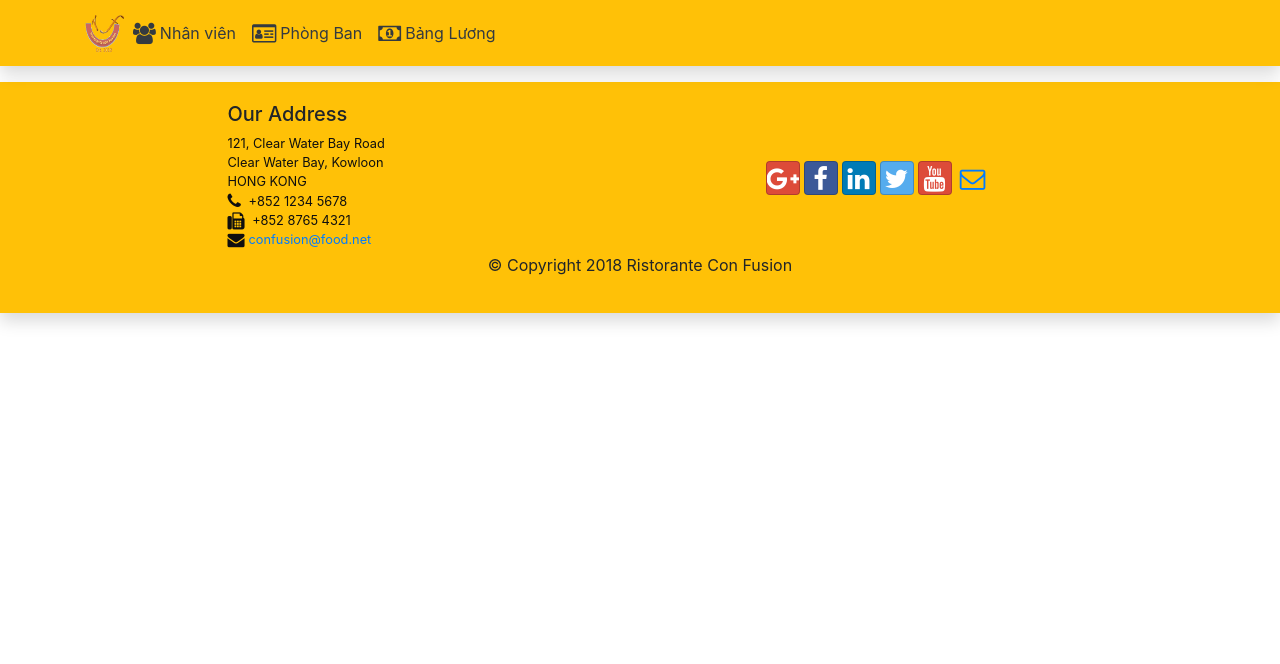
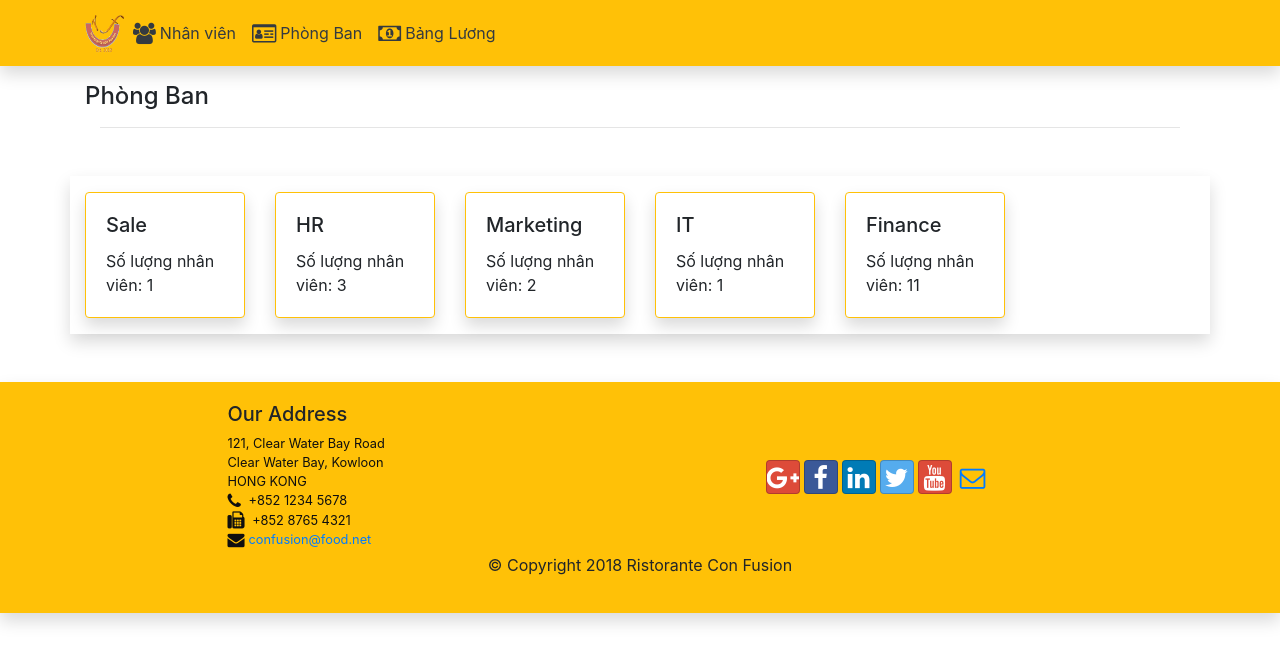
Before and after one commit to ciddt/FunixAss, a React (Create React App) app: page /department in a window 1280 px wide. Shown: the top 664 px of the page. Built offline with nearby package versions, Linux system fonts and the light colour scheme.

Commit message:
DepartmentComponent Finished

```diff
--- /dev/null
+++ b/src/components/DepartmentComponent.js
@@ -0,0 +1,37 @@
+import React from "react";
+
+const RenderDepartment = ({department}) => (
+    <div className="col-12 col-md-4 col-lg-2">
+        <div className="card border-warning mt-3 mb-3 shadow">
+            <div className="card-body">
+                <h5 className="card-title">{department.name}</h5>
+                <p className="card-text">
+                    {`Số lượng nhân viên: ${department.numberOfStaff}` }
+                </p>
+            </div>
+        </div>
+    </div>
+)
+
+const Department = (props) => {
+    return (
+        <div className="container">
+            <h4 className="mt-2">Phòng Ban</h4>
+            <div className="col-12">
+                <hr/>
+            </div>
+            <div className="row shadow mt-5 mb-5">
+                {
+                    props.departments.map((department) => (
+                        <RenderDepartment
+                            key={department.id}
+                            department={department}
+                        />
+                    ))
+                }
+            </div>
+        </div>
+    )
+}
+
+export default Department;
--- a/src/components/MainComponent.js
+++ b/src/components/MainComponent.js
@@ -1,48 +1,52 @@
 import React, { Component } from "react";
 import Header from "./HeaderComponent";
 import StaffList from "./StaffListComponent";
+import Department from "./DepartmentComponent";
 import Footer from "./FooterComponent";
 import { STAFFS, DEPARTMENTS } from "../shared/staffs";
 import { Switch, Route, Redirect } from "react-router-dom";
 
 class Main extends Component {
-    constructor (props) {
+  constructor(props) {
     super(props);
     this.state = {
       staffs: STAFFS,
-            departments: DEPARTMENTS
-        }
+      departments: DEPARTMENTS,
+    };
   }
 
-    render () {
+  render() {
     const addStaff = (staff) => {
       // Tạo id random để không bị trùng nhau
-            const id = Math.floor(Math.random() * 1000 + 1)
+      const id = Math.floor(Math.random() * 1000 + 1);
       // Khi nhập thêm một danh sách các staff, dữ liệu sẽ được thêm lưu mới vào biến newStaff trong đó
       // state được set lại gồm dữ liệu cũ (sử dụng toán tử  spread và thêm newStaff)
-            const newStaff = {id, ...staff};
+      const newStaff = { id, ...staff };
       this.setState({
         staff: [...this.state.staffs, newStaff],
-            })
-        }
+      });
+    };
 
     return (
       <div>
-                <Header/>
+        <Header />
         <Switch>
           <Route
             path="/staff"
             component={() => (
-                            <StaffList
-                                onAddStaff={addStaff}
-                                staffs={this.state.staffs}
+              <StaffList onAddStaff={addStaff} staffs={this.state.staffs} />
+            )}
           />
+          <Route
+            path="/department"
+            component={() => (
+              <Department departments = {this.state.departments} />
             )}
           />
         </Switch>
-                <Footer/>
+        <Footer />
       </div>
-        )
+    );
   }
 }
 
--- a/src/components/StaffListComponent.js
+++ b/src/components/StaffListComponent.js
@@ -26,7 +26,7 @@ const isNumber = (val) => !isNaN(Number(val));
 const RenderStaffItem = ({ staff }) => {
   return (
     <Link to={`/staff/${staff.id}`}>
-      <Card>
+      <Card className="border-warning shadow">
         <CardImg width="100%" src={staff.image} alt={staff.name} />
         <CardBody>
           <CardSubtitle>{staff.name}</CardSubtitle>
```
Lines whose indentation alone changed are shown as unchanged.
